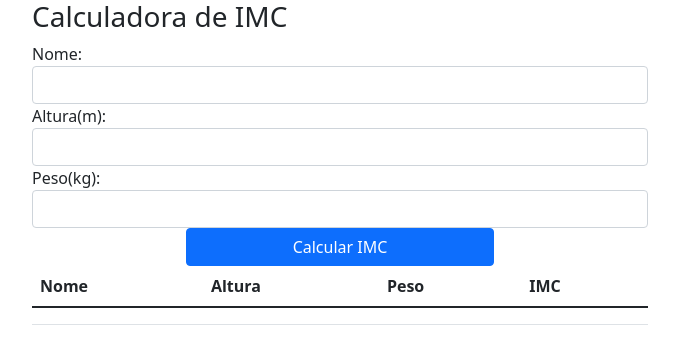
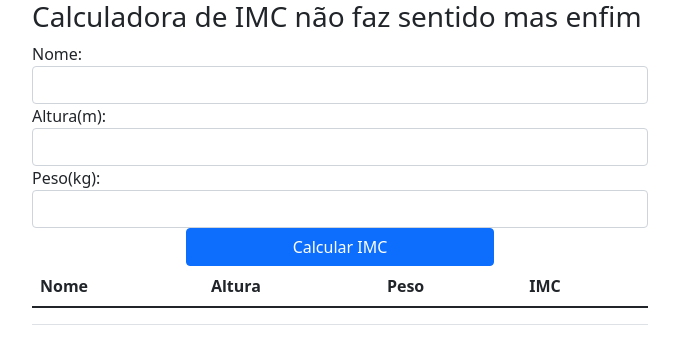
Before and after one commit to RobertMiguel/Learn-JS, a plain HTML site: page IMC/index.html in a window 1280 px wide. Shown: the whole page, without its empty margins (300-979 px from the left). Drawn offline with nearby package versions, Linux system fonts and the light colour scheme.

```diff
--- a/IMC/index.html
+++ b/IMC/index.html
@@ -9,7 +9,7 @@
 </head>
 <body>
     <div class="container col-md-6 offset-md-3">
-        <h3>Calculadora de IMC</h3>
+        <h3>Calculadora de IMC não faz sentido mas enfim</h3>
         <form id="meuForm">
             <div>
                 <label for="textoEntrada"> Nome:</label>
```
